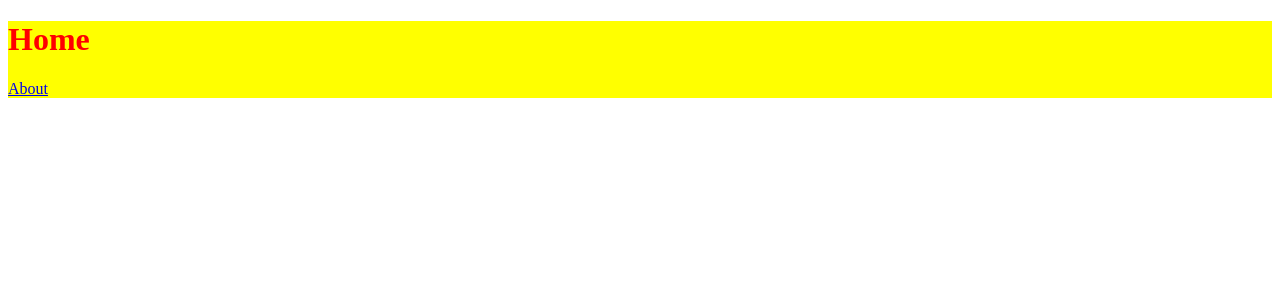
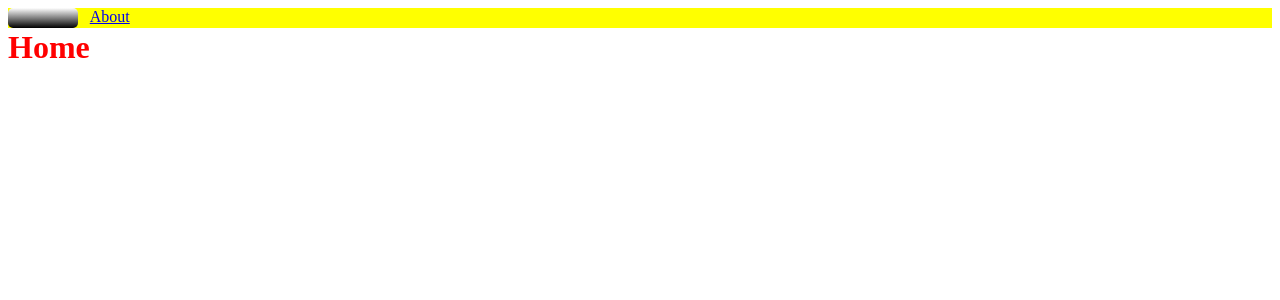
Before and after one commit to 0livare/catalyst, a React app: page /#/ in a window 1280 px wide. Shown: the top 300 px of the page. Built offline with nearby package versions, Linux system fonts and the light colour scheme.

Commit message:
Add postcss with autoprefixer
Autoprefixer makes sure the output css has all necessary vendor
extensions.  I think it's working, but I can't get it to add any
prefixes?  I'm assuming it's because there are so few needed these days?

```diff
--- a/package.json
+++ b/package.json
@@ -32,6 +32,7 @@
     "whatwg-fetch": "1.0.0"
   },
   "devDependencies": {
+    "autoprefixer": "^8.0.0",
     "babel-cli": "6.16.0",
     "babel-core": "6.17.0",
     "babel-loader": "6.2.5",
@@ -41,6 +42,7 @@
     "chai": "3.5.0",
     "chalk": "1.1.3",
     "cheerio": "0.22.0",
+    "classnames": "^2.2.5",
     "compression": "1.6.2",
     "css-loader": "0.25.0",
     "eslint": "3.8.1",
--- /dev/null
+++ b/postcss.config.js
@@ -0,0 +1,8 @@
+module.exports = {
+  plugins: {
+    'autoprefixer': {},
+    // 'postcss-import': {},
+    // 'postcss-cssnext': {},
+    // 'cssnano': {}
+  }
+}
--- a/src/components/home/HomePage.css
+++ b/src/components/home/HomePage.css
@@ -1,3 +1,12 @@
-.title {
+.zach {
   color: red;
 }
+
+.posten {
+  width: 70px;
+  height: 20px;
+  border-radius: 5px;
+  display: grid;
+  display: flex;
+  background: linear-gradient(to bottom, white, black);
+}
--- a/src/components/home/HomePage.js
+++ b/src/components/home/HomePage.js
@@ -1,11 +1,12 @@
 import React from 'react'
 import { NavLink } from 'react-router-dom'
 import s from './HomePage.css'
+import cs from 'classnames'
 
 class HomePage extends React.Component {
   render() {
     return (
-      <div className="jumbotron">
+      <div className={cs(s.zach, s.posten)}>
         <h1 className={s.title}>Home</h1>
         <NavLink to="about" className="btn btn-primary">
           About
--- a/webpack.config.dev.js
+++ b/webpack.config.dev.js
@@ -56,7 +56,9 @@ export default {
       {test: /\.js$/, exclude: /node_modules/, loader: 'babel-loader'},
       {test: /\.css$/, use: [
         'style-loader',
-        'css-loader?modules&importLoaders=1&localIdentName=[name]__[local]___[hash:base64:5]!postcss-loader']}
+        'css-loader?modules&importLoaders=1&localIdentName=[name]__[local]___[hash:base64:5]!postcss-loader',
+        'postcss-loader',
+      ]},
     ]
   }
 }
--- a/webpack.config.prod.js
+++ b/webpack.config.prod.js
@@ -61,7 +61,10 @@ export default {
         test: /\.css$/,
         use: ExtractTextPlugin.extract({
           fallback: "style-loader",
-          use: "css-loader?modules&importLoaders=1&localIdentName=[name]__[local]___[hash:base64:5]!postcss-loader",
+          use: [
+            'css-loader?modules&importLoaders=1&localIdentName=[name]__[local]___[hash:base64:5]',
+            'postcss-loader',
+          ],
         }),
       },
     ]
```
